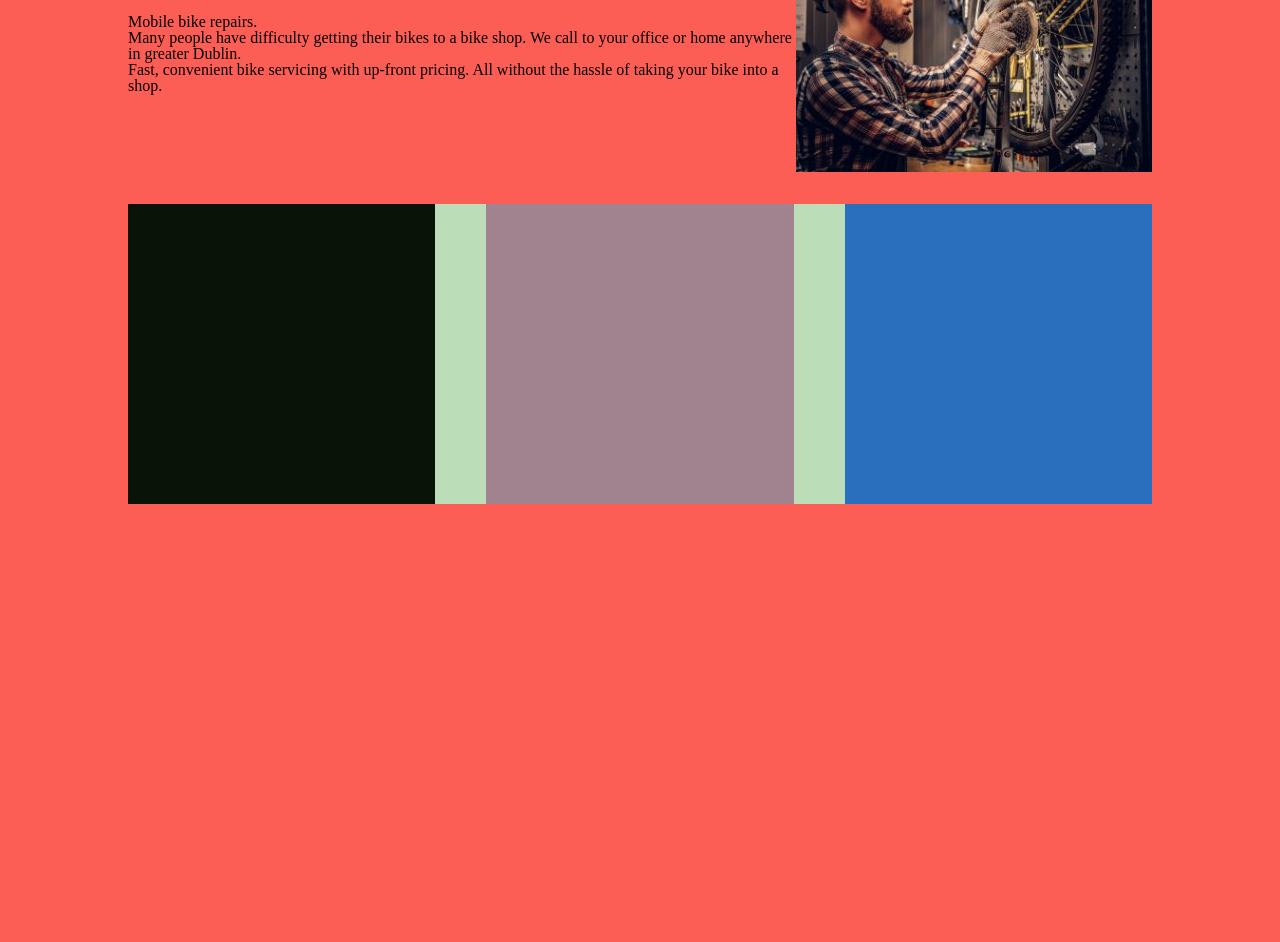
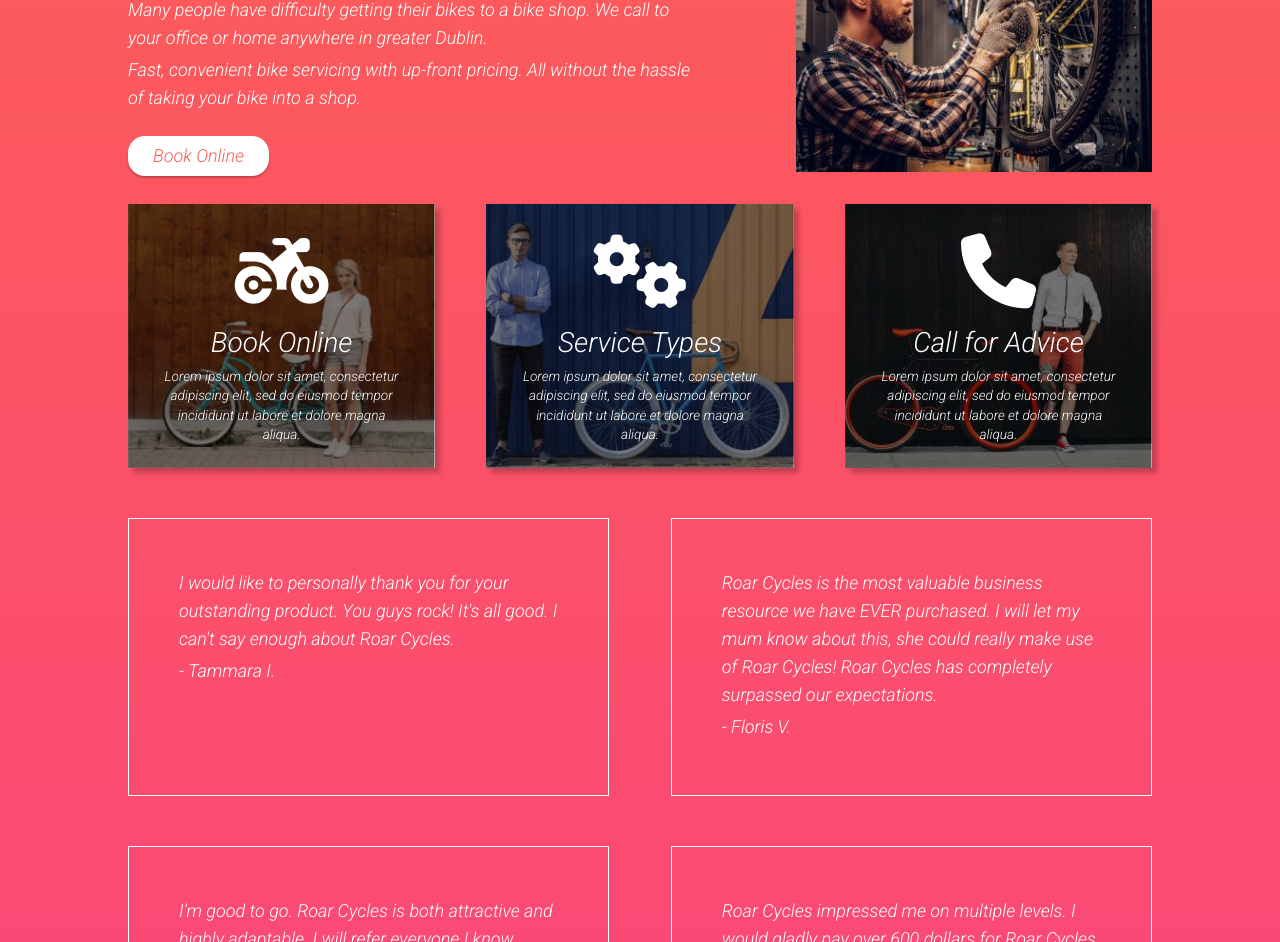
Before and after one commit to kiruthi10/website, a plain HTML site: page Bikers/index.html in a window 1280 px wide. Shown: the part 238-1180 px from the top of the page. Before the commit the page ends 800 px from the top, so only its background shows below. Drawn offline with Linux system fonts and the light colour scheme; a web font is replaced by a local one.

Commit message:
complete website changes

```diff
--- a/Bikers/index.html
+++ b/Bikers/index.html
@@ -9,15 +9,21 @@
     <link rel="stylesheet" href="css-reset.css">
     <!-- this is my style sheet -->
     <link rel="stylesheet" href="style.css">
+    <link rel="preconnect" href="https://fonts.googleapis.com">
+    <link rel="preconnect" href="https://fonts.gstatic.com" crossorigin>
+    <link href="https://fonts.googleapis.com/css2?family=Playfair+Display:ital@1&family=Roboto:ital,wght@1,300&display=swap" rel="stylesheet">
+    <script src="https://kit.fontawesome.com/2904679391.js" crossorigin="anonymous"></script>
 </head>
 <body>
     <div class="container">
         <header>
             <a href="#">
-                <img src="images/logo-roar-bikes.png" alt="bikers logo"/>
+                <img src="images/logo-roar-bikes.svg" alt="bikers logo"/>
             </a>
             <nav>
-                Book Online     About     Contact
+                <a href="#" class="navButton">Book Online</a>
+                <a href="#" class="navButton">About</a>
+                <a href="#" class="navButton">Contact</a>
             </nav>
         </header>
         <main>
@@ -25,15 +31,60 @@
                 <h1>Mobile bike repairs.</h1>
                 <p>Many people have difficulty getting their bikes to a bike shop. We call to your office or home anywhere in greater Dublin.</p>
                 <p>Fast, convenient bike servicing with up-front pricing. All without the hassle of taking your bike into a shop.</p>
+                <a class="BookOnlineButton" href="https://w3schools.com" target="_blank">Book Online</a>
             </div>
             <div class="heroBox2">
                 <img src="images/image-bike-repair-service.jpg" alt="serving a bike image"/>
             </div>
         </main>
         <div class="cards">
-            <div class="card1"></div>
-            <div class="card2"></div>
-            <div class="card3"></div>
+            <div class="card1">
+                <a href="#" target="_blank">
+                    <i class="fas fa-motorcycle"></i>
+                    <h2>Book Online</h2>
+                    <p>Lorem ipsum dolor sit amet, consectetur adipiscing elit, sed do eiusmod tempor incididunt ut labore et dolore magna aliqua. </p>
+                </a>
+            </div>
+            <div class="card2">
+                <a href="#" target="_blank">
+                    <i class="fas fa-cogs"></i>
+                    <h2>Service Types</h2>
+                    <p>Lorem ipsum dolor sit amet, consectetur adipiscing elit, sed do eiusmod tempor incididunt ut labore et dolore magna aliqua. </p>
+                </a>
+            </div>
+            <div class="card3">
+                <a href="#" target="_blank">
+                    <i class="fas fa-phone"></i>
+                    <h2>Call for Advice</h2>
+                    <p>Lorem ipsum dolor sit amet, consectetur adipiscing elit, sed do eiusmod tempor incididunt ut labore et dolore magna aliqua. </p>
+                </a>
+            </div>
+        </div>
+        <div class="testimonials">
+            <div class="tbox">
+                <p>I would like to personally thank you for your outstanding product. You guys rock! It's all good. I can't say enough about Roar Cycles.</p>
+                <p>- Tammara I.</p>
+            </div>
+            <div class="tbox">
+                <p>Roar Cycles is the most valuable business resource we have EVER purchased. I will let my mum know about this, she could really make use of Roar Cycles! Roar Cycles has completely surpassed our expectations.</p>
+                <p>- Floris V.</p>
+            </div>
+            <div class="tbox">
+                <p>I'm good to go. Roar Cycles is both attractive and highly adaptable. I will refer everyone I know.</p>
+                <p>- Carlin B.</p>
+            </div>
+            <div class="tbox">
+                <p>Roar Cycles impressed me on multiple levels. I would gladly pay over 600 dollars for Roar Cycles. We can't understand how we've been living without Roar Cycles."</p>
+                <p>- Eve V.</p>
+            </div>
+            <div class="tbox">
+                <p>I don't know what else to say. Absolutely wonderful! You've saved our business! After using Roar Cycles my business skyrocketed!</p>
+                <p>- Brier Q.</p>
+            </div>
+            <div class="tbox">
+                <p>Roar Cycles should be nominated for service of the year./p>
+                <p>- Elfrieda U.</p>
+            </div>
         </div>
     </div>
 </body>
--- a/Bikers/style.css
+++ b/Bikers/style.css
@@ -1,7 +1,12 @@
+/* html{
+    height: 100%;
+} */
 body{
-    background-color: #FC5E55;
-    height:100%;
+    background-image: linear-gradient(#FC5E55, #FA4083);
+    font-family: 'Roboto', sans-serif;
+    color: white;
     display: block;
+    font-size: 1.125rem;
 }
 .container{
     width: 1024px;
@@ -9,12 +14,18 @@ body{
     margin-left: auto;
     margin-right: auto;
 }
-
+h1{
+    font-size: 3rem;
+    font-family: 'Roboto', sans-serif;;
+    margin-bottom: 1rem;
+    text-shadow: 0px 2px 2px rgb(0, 0, 0, 0.228);
+}
 header{
     display: flex;
     justify-content: space-between;
     align-items: center;
     padding: 20px 0px 20px 0px;
+    border-bottom: 1px solid white;
 }
 main{
     min-height: 300px;
@@ -22,34 +33,98 @@ main{
     align-items: center;
 }
 .cards{
-    background-color: rgb(187, 221, 183);
-    min-height: 300px;
     display: flex;
     justify-content: space-between;
+    text-align: center;
 }
 
 .card1{
-    background-color: rgb(9, 19, 8);
-    min-height: 300px;
+    background-image: url(images/image-background-card1.jpg);
+    background-size: cover;
+    background-position: bottom;
+    min-height: 250px;
     width: 30%;
+    box-shadow: 5px 5px 5px rgb(0, 0, 0, 0.228);
 }
 
 .card2{
-    background-color: rgb(161, 131, 143);
-    min-height: 300px;
+    background-image: url(images/image-background-card2.jpg);
+    background-size: cover;
+    background-position: bottom;
+    min-height: 250px;
     width: 30%;
+    box-shadow: 5px 5px 5px rgb(0, 0, 0, 0.228);
 }
 
 .card3{
-    background-color: rgb(42, 111, 190);
-    min-height: 300px;
+    background-image: url(images/image-background-card3.jpg);
+    background-size: cover;
+    background-position: bottom;
+    min-height: 250px;
     width: 30%;
+    box-shadow: 5px 5px 5px rgb(0, 0, 0, 0.228);
 }
 
 .heroBox1{
-    flex:2
+    flex:2;
+    padding-right: 100px;
 }
 
 .heroBox2{
     flex: 1;
 }
+.card1, .card2, .card3{
+    padding: 30px 30px 20px 30px ;
+    box-sizing: border-box;
+}
+p{
+    line-height: 1.75rem;
+    margin-bottom: 0.25rem;
+}
+h2{
+    font-size: 1.75rem;
+    font-family: 'Roboto', sans-serif;;
+    margin-top: 20px;
+}
+.cards p{
+    font-size: 0.85rem;
+    margin-top: 10px;
+    line-height: 1.2rem;
+}
+i{
+    font-size: 75px;
+}
+a{
+    color: white;
+    text-decoration: none;
+}
+.BookOnlineButton{
+    background-color: white;
+    color:#FC5E55;
+    padding: 11px 25px;
+    font-family: 'Roboto', sans-serif;;
+    border-radius: 17px;
+    box-shadow: 0px 2px 2px rgb(0, 0, 0, 0.228);
+}
+a.BookOnlineButton{
+    display: inline-block;
+    margin-top: 20px;
+}
+.navButton{
+    color: white;
+    border: 1px solid white;
+    padding: 10px 20px;
+}
+.testimonials{
+    display: flex;
+    flex-wrap: wrap;
+    justify-content: space-between;
+    margin-bottom: 100px;
+}
+.tbox{
+    width:47%;
+    padding: 50px;
+    border: 1px solid white;
+    box-sizing: border-box;
+    margin-top: 50px;
+}
```
Also changed, not shown: Bikers/images/image-background-card1.jpg (added), Bikers/images/image-background-card2.jpg (added), Bikers/images/image-background-card3.jpg (added), Bikers/images/logo-roar-bikes.svg (added), 1 other file.
